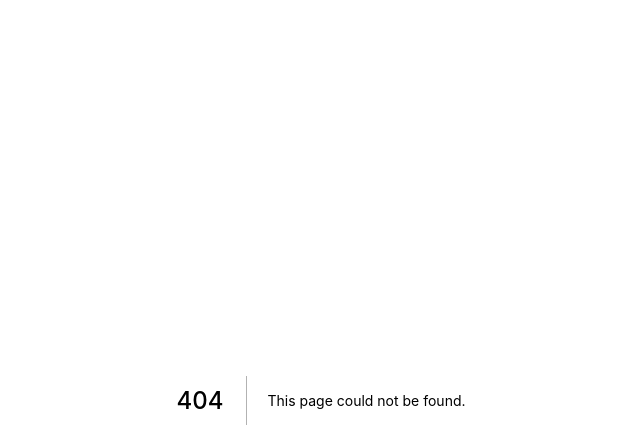
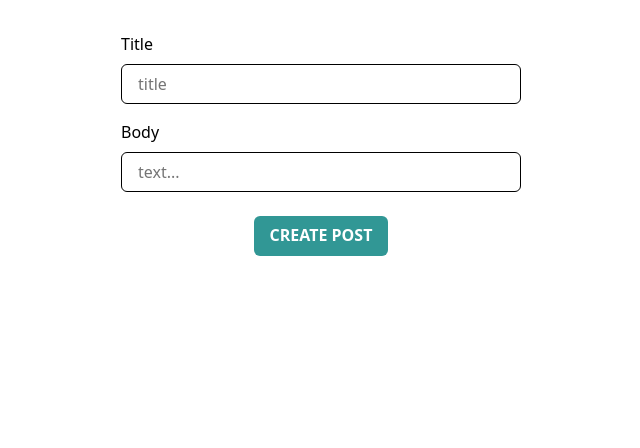
Before and after one commit to MomohNobert/lirreddit-frontend, a Next.js app: page /create-post in a window 1280 px wide. Before the commit this address had no page. Shown: the top 448 px of the page, without its empty margins (319-959 px from the left). Built offline with nearby package versions, Linux system fonts and the light colour scheme.

Commit message:
creating create post page

```diff
--- /dev/null
+++ b/src/pages/create-post.tsx
@@ -0,0 +1,54 @@
+import { FormControl, Box, Center, Button } from '@chakra-ui/react';
+import { Formik, Form } from 'formik';
+// import router from 'next/dist/next-server/lib/router/router';
+import React from 'react'
+import { InputField } from '../components/inputField';
+import { Wrapper } from '../components/Wrapper'
+// import { toErrorMap } from '../utils/toErrorMap';
+// import login from './login';
+
+
+const CreatePost: React.FC<{}> = () => {
+    return (
+        <Wrapper variant='small'>
+            <Formik
+                initialValues={{title: "", text: ""}}
+                onSubmit={async (values) => {
+                    console.log(values)
+                }}
+            >
+                {({ isSubmitting }) => (
+                    <Form>
+                        <FormControl>
+                                <InputField
+                                    name="title"
+                                    placeholder="title"
+                                    label="Title"
+                                />
+                                <Box mt={4}>
+                                    <InputField
+                                        name="text"
+                                        placeholder="text..."
+                                        label="Body"
+                                    />
+                                </Box>
+                                <Box mt={6}>
+                                    <Center>
+                                        <Button
+                                            type="submit"
+                                            colorScheme="teal"
+                                            isLoading={isSubmitting}
+                                        >
+                                            CREATE POST
+                                        </Button>
+                                    </Center>
+                                </Box>
+                        </FormControl>
+                    </Form>
+                )}
+            </Formik>
+        </Wrapper>
+    )
+}
+
+export default CreatePost
```
